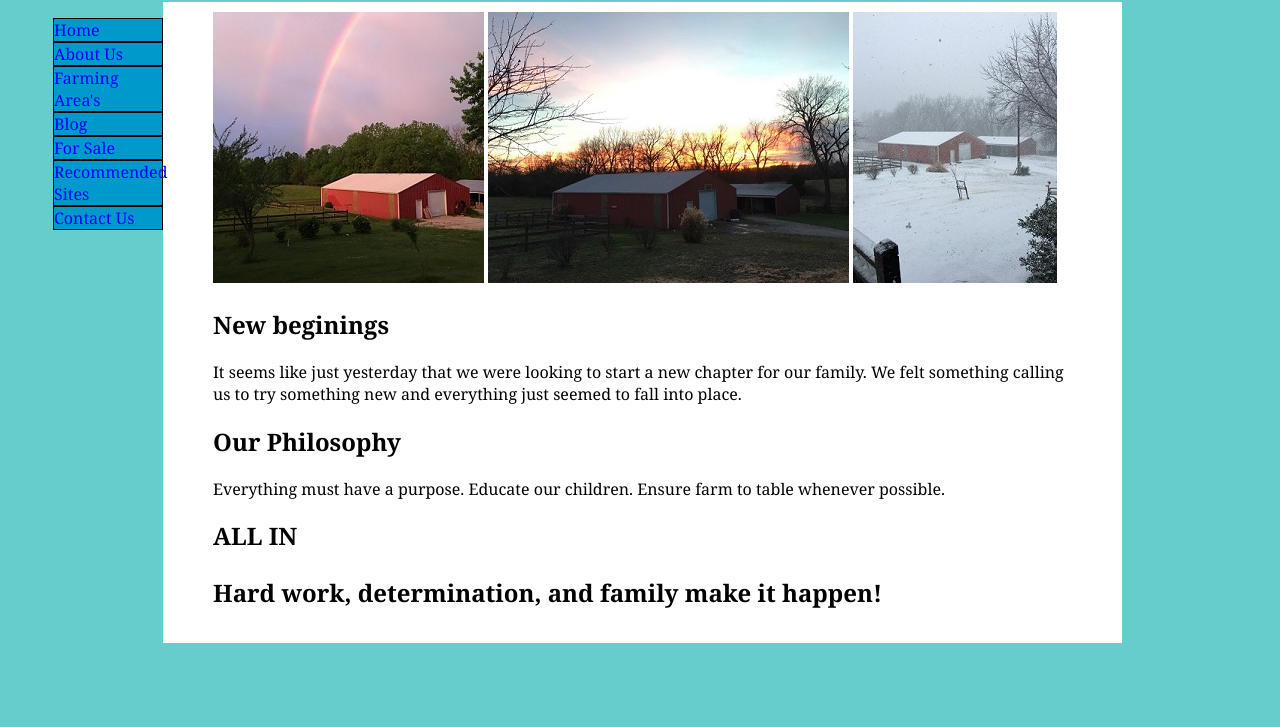
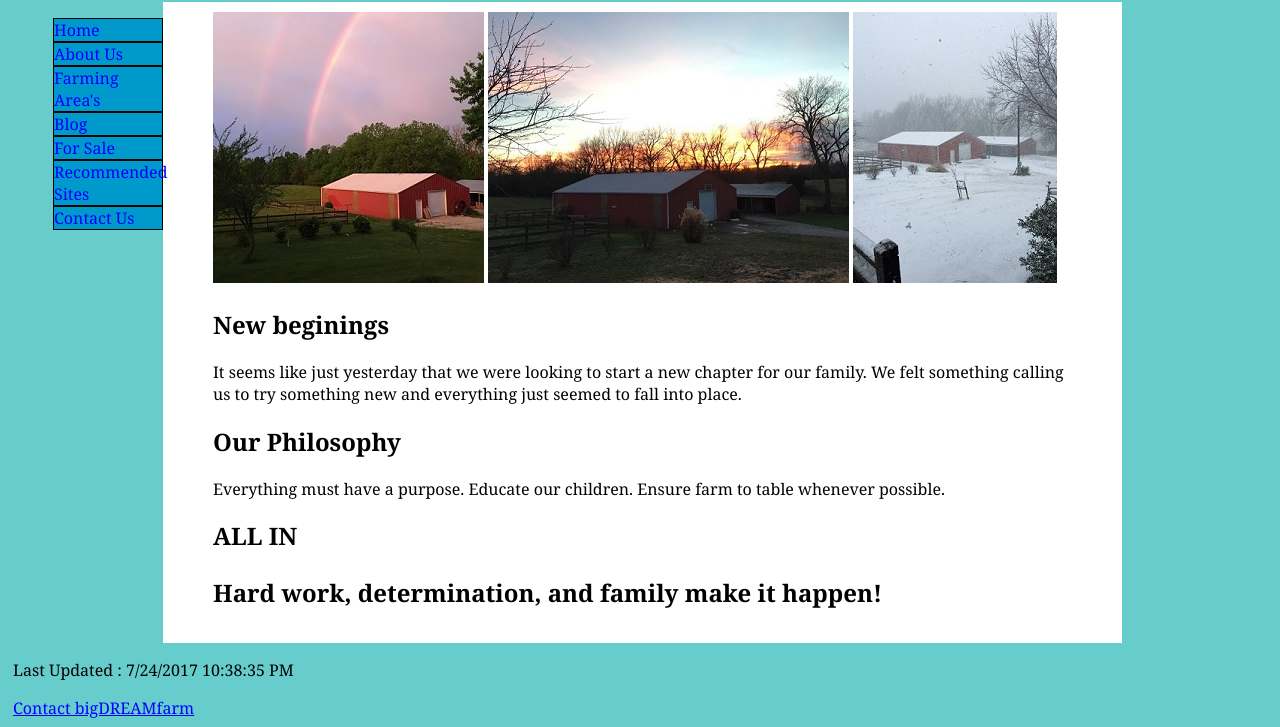
Before and after one commit to bigDREAMfarm/index.html, a plain HTML site: page index.html in a window 1280 px wide. Shown: the part 84-811 px from the top of the page. Drawn offline with Linux system fonts and the light colour scheme.

Commit message:
Final Project Timestamp

```diff
--- a/index.html
+++ b/index.html
@@ -51,4 +51,8 @@
 		</main>
 		</div>
 	</body>
+	<footer>
+				<p> Last Updated : 7/24/2017 10:38:35 PM </p>
+				<link>
+				<a href= "mailto:bigdreamfarm.com@gmail.com">Contact bigDREAMfarm</a>
 </html>
```
